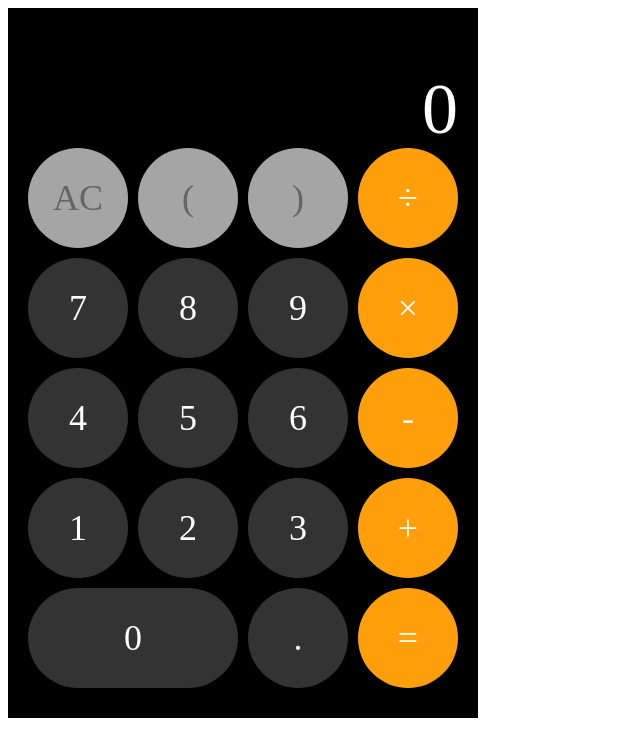
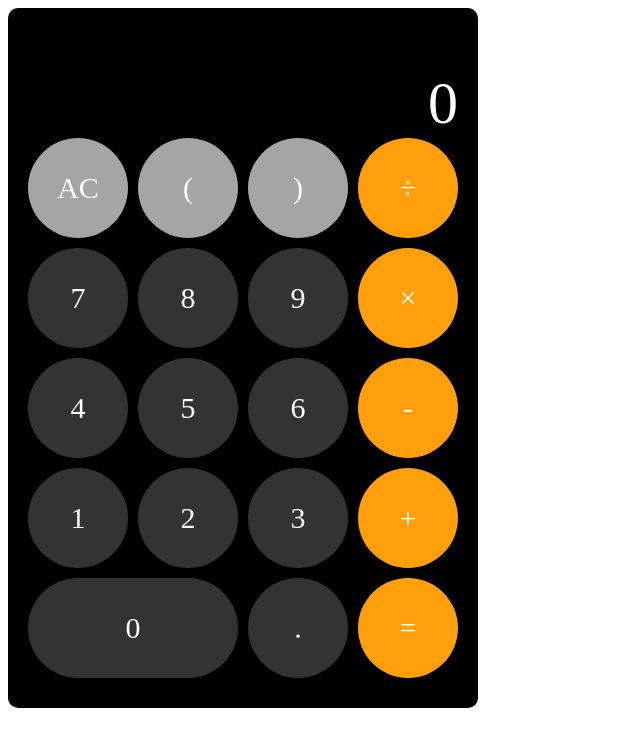
Before and after one commit to anderlaw/calculator, a plain HTML site: page index.html in a window 1280 px wide. Both pictures are taken after a click on the element "AC". Shown: the whole page, without its empty margins (0-640 px from the left). Drawn offline with nearby package versions, Linux system fonts and the light colour scheme.

Commit message:
replace file

```diff
--- a/index.html
+++ b/index.html
@@ -1,10 +1,10 @@
 <!DOCTYPE html>
 <html lang="en">
 <head>
-    <meta charset="UTF-8" />
-    <meta name="viewport" content="width=device-width, initial-scale=1.0" />
-    <title>Document</title>
-    <link rel="stylesheet" href="./style.css" />
+  <meta charset="UTF-8">
+  <meta name="viewport" content="width=device-width, initial-scale=1.0">
+  <title>Calculator</title>
+  <link rel="stylesheet" href="./style.css">
 </head>
 <body>
   <div class="container">
@@ -13,40 +13,42 @@
       <div class="output-box">0</div>
     </div>
     <div class="keyboard-box">
-        <div class="row">
-          <div data-key="AC" class="grey">AC</div>
-          <div data-key="(" class="grey">(</div>
-          <div data-key=")" class="grey">)</div>
-          <div data-key="/" class="orange">÷</div>
+      <div class="line">
+        <div data-key="AC" class="line-item grey-white">AC</div>
+        <div data-key="(" class="line-item grey-white">(</div>
+        <div data-key=")" class="line-item grey-white">)</div>
+        <div data-key="/" class="line-item orange">÷</div>
       </div>
-        <div class="row">
-          <div data-key="7" class="deepblack">7</div>
-          <div data-key="8" class="deepblack">8</div>
-          <div data-key="9" class="key-9 deepblack">9</div>
-          <div data-key="*" class="orange">×</div>
+      <div class="line">
+        <div data-key="7" class="line-item grey-black">7</div>
+        <div data-key="8" class="line-item grey-black">8</div>
+        <div data-key="9" class="line-item grey-black">9</div>
+        <div data-key="*" class="line-item orange">×</div>
       </div>
-        <div class="row">
-          <div data-key="4" class="deepblack">4</div>
-          <div data-key="5" class="deepblack">5</div>
-
-          <div data-key="6" class="key-6 deepblack">6</div>
-          <div data-key="-" class="orange">-</div>
+      <div class="line">
+        <div data-key="4" class="line-item grey-black">4</div>
+        <div data-key="5" class="line-item grey-black">5</div>
+        <div data-key="6" class="line-item grey-black">6</div>
+        <div data-key="-" class="line-item orange">-</div>
       </div>
-        <div class="row">
-          <div data-key="1" class="deepblack">1</div>
-          <div data-key="2" class="deepblack">2</div>
-          <div data-key="3" class="deepblack">3</div>
-          <div data-key="+" class="orange">+</div>
+      <div class="line">
+        <div data-key="1" class="line-item grey-black">1</div>
+        <div data-key="2" class="line-item grey-black">2</div>
+        <div data-key="3" class="line-item grey-black">3</div>
+        <div data-key="+" class="line-item orange">+</div>
       </div>
-        <div class="row">
-          <div data-key="0" class="deepblack">0</div>
-          <div data-key="." class="deepblack">.</div>
-          <div data-key="equal" class="orange">=</div>
+      <div class="line">
+        <div data-key="0" class="line-item grey-black">0</div>
+        <div data-key="." class="line-item grey-black">.</div>
+        <div data-key="=" class="line-item orange">=</div>
       </div>
     </div>
-      <audio id="tips" src="./audio.mp3"></audio>
+    <audio src="./sound.mp3"></audio>
   </div>
-    <script src="http://code.jquery.com/jquery-3.4.0.min.js"></script>
+  <script
+  src="https://code.jquery.com/jquery-3.5.0.min.js"
+  integrity="sha256-xNzN2a4ltkB44Mc/Jz3pT4iU1cmeR0FkXs4pru/JxaQ="
+  crossorigin="anonymous"></script>
   <script src="./index.js"></script>
 </body>
 </html>
--- a/index.js
+++ b/index.js
@@ -1,32 +1,34 @@
-//
-//
-var outputTxt = 0;//默认为0
 var inputTxt = ''
-$('[data-key]').on('click',(e)=>{
-  //AC，equal需要特殊处理
+var outputTxt = ''
+//add event listening
+$('.line-item').on('click',e=>{
+  // console.log('here')
+  playSoud()
   var key = e.target.dataset.key
-  if(key === 'AC'){
-    //clear All
-    outputTxt = 0;
-    inputTxt = '';
-  }else if(key === 'equal'){
-
-    try {
-      outputTxt = eval(inputTxt)
-    } catch (error) {
-      outputTxt = '错误'
-    }
-  }else{
-    inputTxt += key
+  console.log(key)
+  switch(key){
+    case '=':
+      try{
+        outputTxt = eval(inputTxt)
+      }catch(e){
+        outputTxt = 'error'
+      }
+      break;
+    case 'AC':
+      //clear all inputs and outputs
+      inputTxt = ''
+      outputTxt = '0'
+      break;
+    default:
+      inputTxt += key
   }
-  play()
+  //update the view
   updateView()
-
 })
+function playSoud(){
+  $('audio')[0].play()
+}
 function updateView(){
-  $('.output-box').text(outputTxt)
-  $('.input-box').text(inputTxt)
+  $('.input-box').html(inputTxt)
+  $('.output-box').html(outputTxt)
 }
-function play(){
-  $('#tips')[0].play();
-}
--- a/style.css
+++ b/style.css
@@ -1,55 +1,63 @@
 .container{
-  display: inline-block;
-  background-color: #000;
-  color:#fff;
+  background-color: black;
+  width: 430px;
   padding:20px;
-  font-size:36px;
-  width: 430px;
+  border-radius:10px;
+}
+.screen-box{
+  text-align: right;
+  color:white;
 }
 .input-box{
+  font-size:30px;
+  height:40px;
+  line-height: 40px;
   overflow: hidden;
-  height:40px;
-  text-align: right;
 }
 .output-box{
+  font-size:60px;
+  height:70px;
+  line-height: 70px;
   overflow: hidden;
-  height:80px;
-  text-align: right;
-  font-size:72px;
 }
-.row{
-  display:flex;
+/* keyboard style */
+.line{
+  display: flex;
   justify-content: space-between;
+  text-align: center;
   margin-bottom:10px;
 }
-.row > div{
+.line > div{
   width: 100px;
-  line-height: 100px;
+  height:100px;
+  line-height:100px;
+  text-align: center;
+  color:white;
   border-radius:50px;
-  text-align: center;
+  font-size:30px;
   cursor: pointer;
 }
 [data-key="0"]{
   width: 210px !important;
 }
-/* 配色 */
-.grey{
-  background-color :#a5a5a5;
-  color:#656565;
-
+.grey-white{
+  background-color: #a5a5a5;
+  color:black;
 }
-.grey:hover{
-  background-color :#d8d8d8;
-}
-.deepblack{
-  background-color :#333;
-}
-.deepblack:hover{
-  background-color :#727272;
+.grey-white:hover{
+  background-color: #cccaca;
 }
 .orange{
   background-color: #ff9f0c;
+  color:white;
 }
 .orange:hover{
-  background-color: #f2c894;
+  background-color: #ffbb54;
 }
+.grey-black{
+  background-color: #333333;
+  color:white;
+}
+.grey-black:hover{
+  background-color: #747373;
+}
```
Also changed, not shown: 1 other file. Lines whose indentation alone changed are shown as unchanged.
